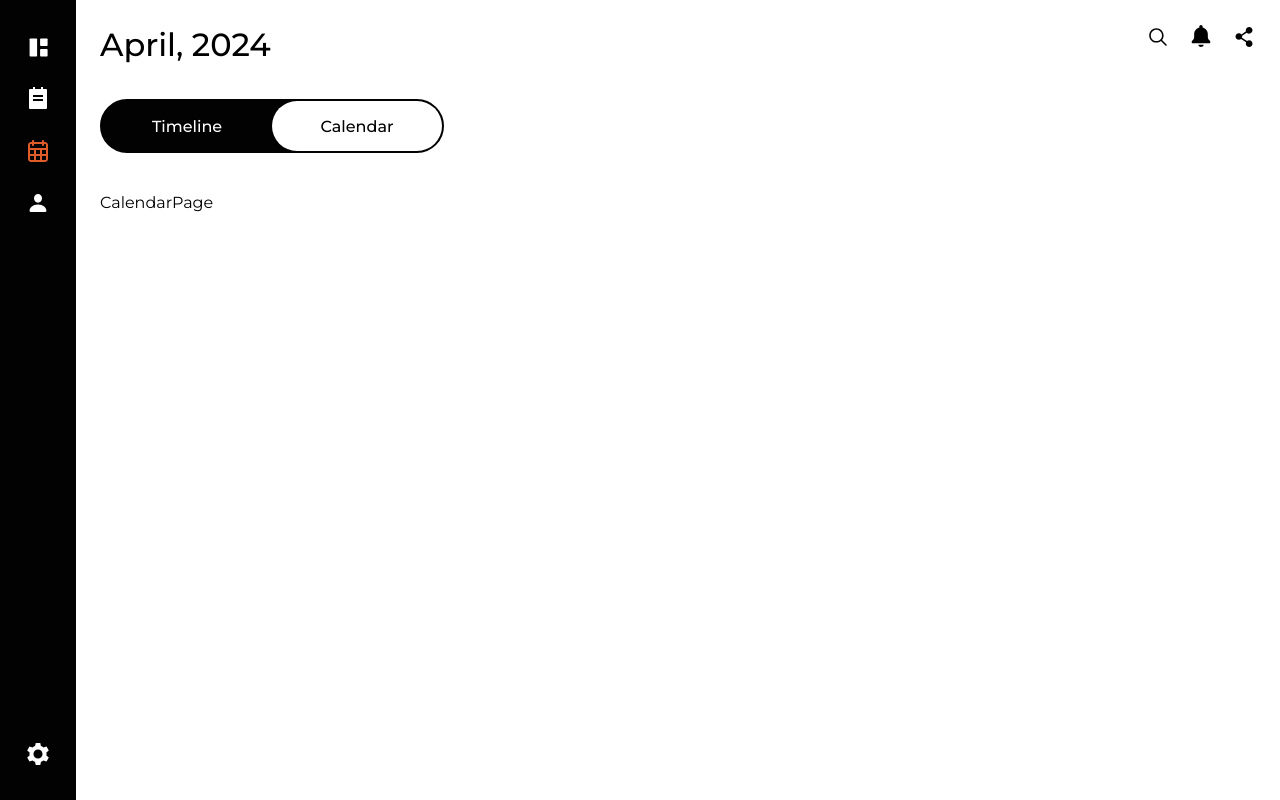
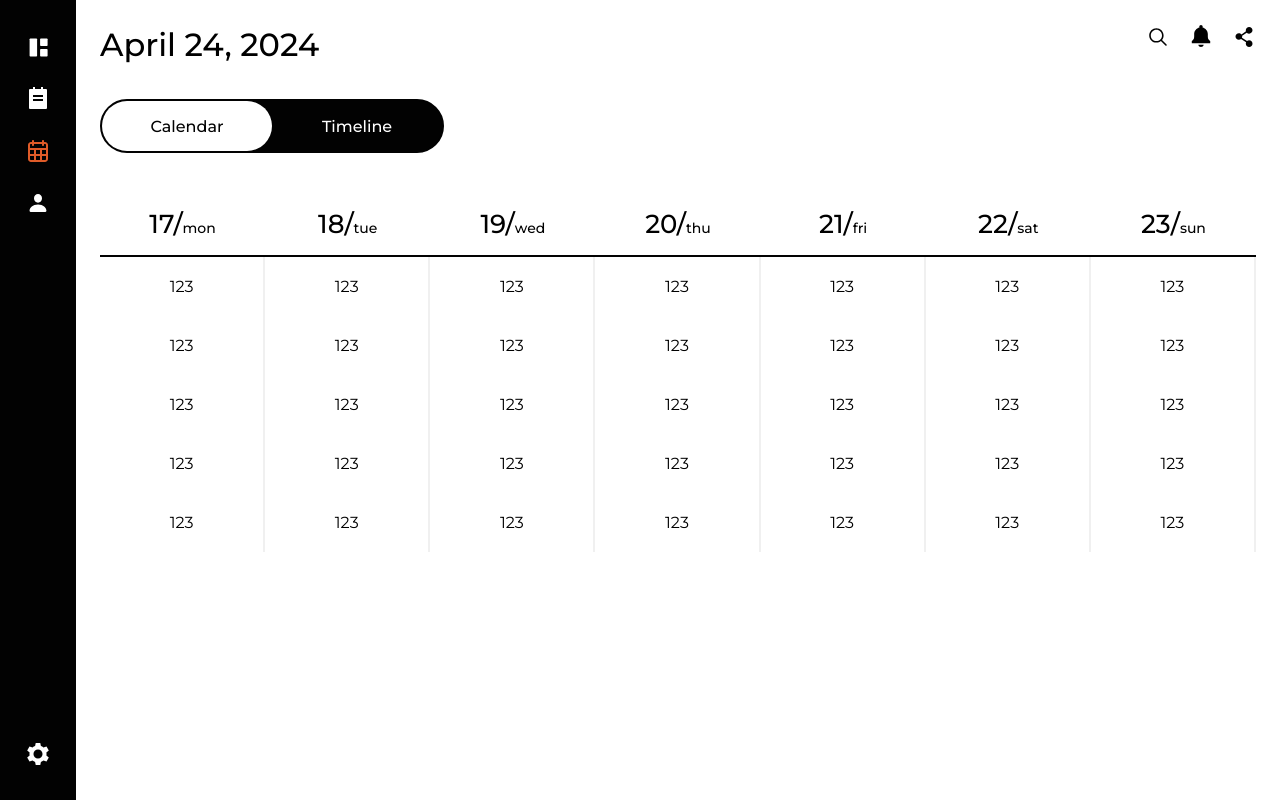
Before and after one commit to DadyaStan/Taskify, a React (Create React App) app: page /schedule/calendar in a window 1280 px wide. Built offline with nearby package versions, Linux system fonts and the light colour scheme.

Commit message:
Тестовый коммит

```diff
--- a/src/components/SwitchSchedulePage/SwitchSchedulePage.tsx
+++ b/src/components/SwitchSchedulePage/SwitchSchedulePage.tsx
@@ -8,13 +8,13 @@ function SwitchSchedulePage() {
     return (
         <div className="switch-schedule-nav">
             <div className="switch-schedule-nav__section">
-                <NavLink to='timeline' className={setActiveLinkTaskManager}>
-                    Timeline
+                <NavLink to='calendar' className={setActiveLinkTaskManager}>
+                    Calendar
                 </NavLink>
             </div>
             <div className="switch-schedule-nav__section">
-                <NavLink to='calendar' className={setActiveLinkTaskManager}>
-                    Calendar
+                <NavLink to='timeline' className={setActiveLinkTaskManager}>
+                    Timeline
                 </NavLink>
             </div>
         </div>
--- a/src/components/SwitchTasksPage/SwitchTasksPage.scss
+++ b/src/components/SwitchTasksPage/SwitchTasksPage.scss
@@ -28,7 +28,6 @@
             justify-content: center;
             align-items: center;
             border-radius: 40px;
-
         }
 
         .-switch-link_active {
--- a/src/pages/Schedule/SchedulePage.tsx
+++ b/src/pages/Schedule/SchedulePage.tsx
@@ -1,13 +1,17 @@
 import React from "react";
-import { Outlet } from "react-router-dom"
+import { Outlet } from "react-router-dom";
 
 import HeaderComponent from "components/Header/HeaderComponent";
 import SwitchSchedulePage from "components/SwitchSchedulePage/SwitchSchedulePage";
 
+import moment from "moment";
+
+const today = moment().format('LL');
+
 export default function SchedulePage() {
   return (
     <div className="container">
-      <HeaderComponent heading="April, 2024" />
+      <HeaderComponent heading={today} />
       <SwitchSchedulePage />
       <Outlet />
     </div>
--- a/src/pages/Schedule/subpages/Calendar/CalendarPage.scss
+++ b/src/pages/Schedule/subpages/Calendar/CalendarPage.scss
@@ -0,0 +1,40 @@
+@import "index.scss";
+
+.calendar-page {
+
+    &__date-row {
+        display: flex;
+        flex-direction: row;
+        justify-content: space-between;
+
+        & .day-box {
+            font-size: 26px;
+            font-weight: 500;
+            width: 100%;
+            text-align: center;
+            padding: 15px;
+            border-bottom: 2px solid $main-black;
+
+            &__span {
+                font-size: 14px;
+            }
+        }
+    }
+
+    &__workflow {
+        display: grid;
+    }
+
+    &__row {
+        display: flex;
+        flex-direction: row;
+        justify-content: space-between;
+    }
+
+    &__cell {
+        text-align: center;
+        width: 15%;
+        padding: 20px;
+        border-right: 2px solid $main-grey;
+    }
+}
--- a/src/pages/Schedule/subpages/Calendar/CalendarPage.tsx
+++ b/src/pages/Schedule/subpages/Calendar/CalendarPage.tsx
@@ -1,9 +1,87 @@
 import "./CalendarPage.scss"
 
+import moment from "moment";
+
 function CalendarPage() {
+    const localeData = moment.localeData()
+
+    const startWeek = "Начала недели - " + moment().startOf('isoWeek').format('DD/MM/YYYY HH:mm:ss');
+    const endWeek = "Конец недели  - " + moment().endOf('isoWeek').format('DD/MM/YYYY HH:mm:ss');
+
+    const currentWeek = [];
+
     return (
-        <div>
-            CalendarPage
+        <div className="calendar-page">
+            <div className="calendar-page__date-row">
+                <div className="day-box">
+                    17/<span className="day-box__span">mon</span>
+                </div>
+                <div className="day-box">
+                    18/<span className="day-box__span">tue</span>
+                </div>
+                <div className="day-box">
+                    19/<span className="day-box__span">wed</span>
+                </div>
+                <div className="day-box">
+                    20/<span className="day-box__span">thu</span>
+                </div>
+                <div className="day-box">
+                    21/<span className="day-box__span">fri</span>
+                </div>
+                <div className="day-box">
+                    22/<span className="day-box__span">sat</span>
+                </div>
+                <div className="day-box">
+                    23/<span className="day-box__span">sun</span>
+                </div>
+            </div>
+            <div className="calendar-page__workflow">
+                <div className="calendar-page__row">
+                    <div className="calendar-page__cell">123</div>
+                    <div className="calendar-page__cell">123</div>
+                    <div className="calendar-page__cell">123</div>
+                    <div className="calendar-page__cell">123</div>
+                    <div className="calendar-page__cell">123</div>
+                    <div className="calendar-page__cell">123</div>
+                    <div className="calendar-page__cell">123</div>
+                </div>
+                <div className="calendar-page__row">
+                    <div className="calendar-page__cell">123</div>
+                    <div className="calendar-page__cell">123</div>
+                    <div className="calendar-page__cell">123</div>
+                    <div className="calendar-page__cell">123</div>
+                    <div className="calendar-page__cell">123</div>
+                    <div className="calendar-page__cell">123</div>
+                    <div className="calendar-page__cell">123</div>
+                </div>
+                <div className="calendar-page__row">
+                    <div className="calendar-page__cell">123</div>
+                    <div className="calendar-page__cell">123</div>
+                    <div className="calendar-page__cell">123</div>
+                    <div className="calendar-page__cell">123</div>
+                    <div className="calendar-page__cell">123</div>
+                    <div className="calendar-page__cell">123</div>
+                    <div className="calendar-page__cell">123</div>
+                </div>
+                <div className="calendar-page__row">
+                    <div className="calendar-page__cell">123</div>
+                    <div className="calendar-page__cell">123</div>
+                    <div className="calendar-page__cell">123</div>
+                    <div className="calendar-page__cell">123</div>
+                    <div className="calendar-page__cell">123</div>
+                    <div className="calendar-page__cell">123</div>
+                    <div className="calendar-page__cell">123</div>
+                </div>
+                <div className="calendar-page__row">
+                    <div className="calendar-page__cell">123</div>
+                    <div className="calendar-page__cell">123</div>
+                    <div className="calendar-page__cell">123</div>
+                    <div className="calendar-page__cell">123</div>
+                    <div className="calendar-page__cell">123</div>
+                    <div className="calendar-page__cell">123</div>
+                    <div className="calendar-page__cell">123</div>
+                </div>
+            </div>
         </div>
     )
 }
--- a/src/pages/Schedule/subpages/Timeline/TimelinePage.tsx
+++ b/src/pages/Schedule/subpages/Timeline/TimelinePage.tsx
@@ -1,9 +1,13 @@
+import moment from "moment"
 import "./TimelinePage.scss"
 
 function TimelinePage() {
+    const time: any = moment().format('LL');
+
     return (
         <div>
             TimelinePage
+            {time}
         </div>
     )
 }
```
